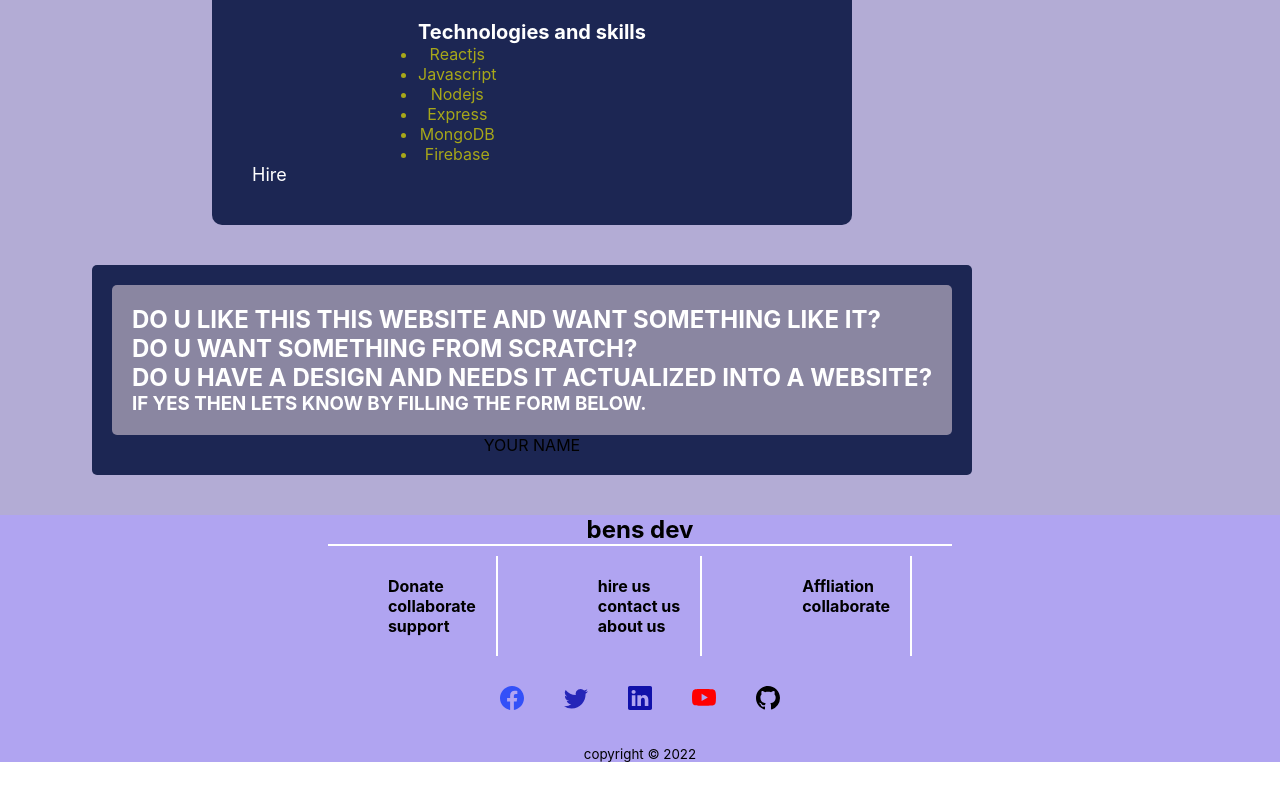
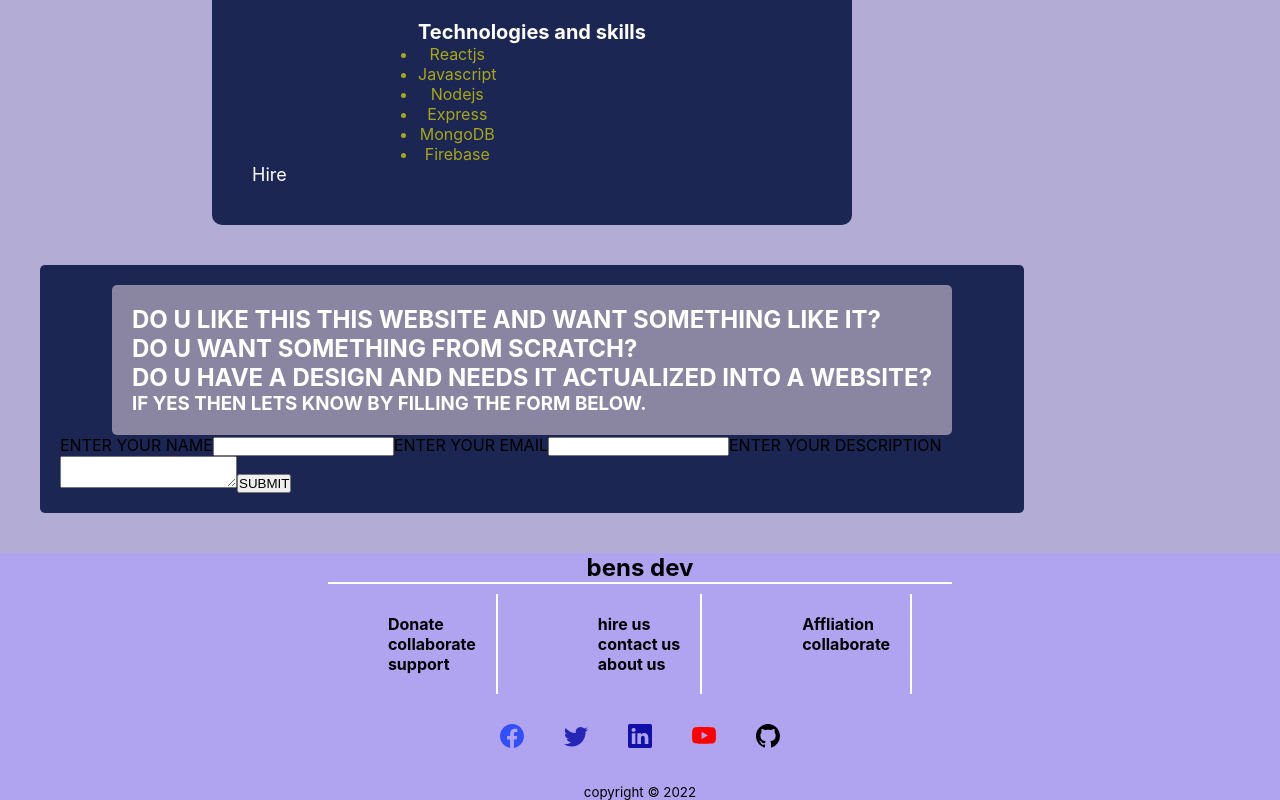
Before and after one commit to sirben181/my-app, a React (Create React App) app: page /about in a window 1280 px wide. Shown: the part 771-1571 px from the top of the page. Before the commit the page ends 1533 px from the top, so only its background shows below. Built offline with nearby package versions, Linux system fonts and the light colour scheme.

Commit message:
about form

```diff
--- a/src/pages/About.js
+++ b/src/pages/About.js
@@ -26,9 +26,17 @@ const About = () => {
                                                            IF YES THEN LETS KNOW BY FILLING THE FORM BELOW.
                                                         </h3>
                                                     </div>
-                                                    <div className='form-body'id='form'>
+                                                    <div className='form-body'id='form'action='#'>
                                                         <div className='form-body-wrapper'>
-                                                            <label>YOUR NAME</label>
+                                                            <label> ENTER YOUR NAME
+                                                              <input type='text'/></label>
+                                                              <label>ENTER YOUR EMAIL
+                                                                <input type='text'/>
+                                                              </label>
+                                                              <label>ENTER YOUR DESCRIPTION
+                                                                <textarea type='markup'/>
+                                                              </label>
+                                                              <button type='submit'>SUBMIT</button>
                                                         </div>
 
                                                     </div>
```
